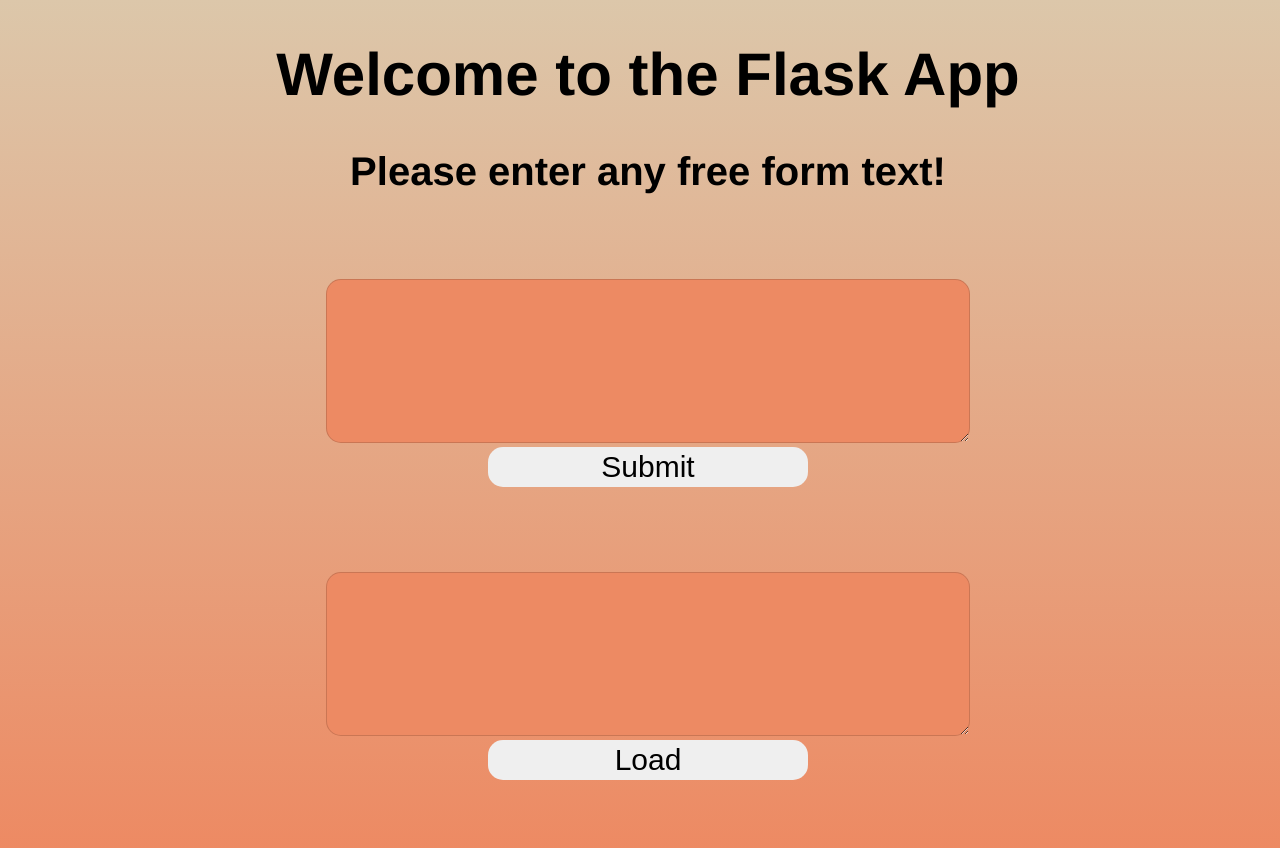
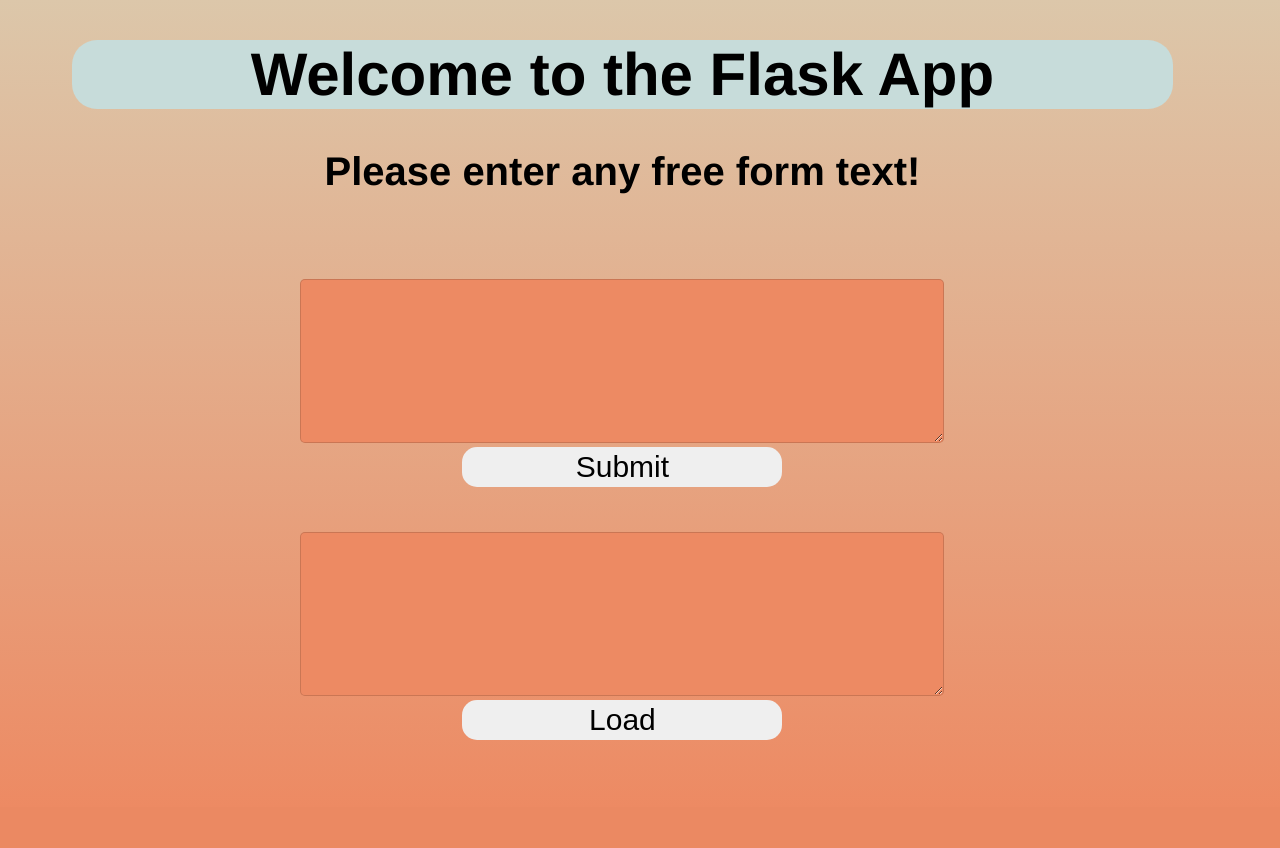
Before and after one commit to Clloyd11001/flask_app, a Flask app: page / in a window 1280 px wide. After the commit the page ends 740 px from the top, so only its background shows below. Run offline with Flask 3, Linux system fonts and the light colour scheme.

Commit message:
content with where I'm at

```diff
--- a/app.py
+++ b/app.py
@@ -13,7 +13,7 @@ def index():
 
     if request.method == 'POST':
         textbox = request.form['textbox']
-        # This creates
+        # This creates the file before writing ("i tested by viewing inside docker container")
         with open('/tmp/test.txt', 'w') as file:
             file.write(textbox)
         print('Value saved to a file')
@@ -21,7 +21,6 @@ def index():
     elif request.method == 'GET':
         try:
             with open('/tmp/test.txt', 'r') as file:
-                # handle formatting in the html
                 loaded_text = file.read()
         except FileNotFoundError:
             print("Could not find file to read from")
--- a/static/main.css
+++ b/static/main.css
@@ -1,11 +1,3 @@
-header {
-    background-color: #DFB887;
-    height: 35px;
-    width: 100%;
-    opacity: .9;
-    margin-bottom: 10px;
-}
-
 textarea {
     padding-left: 0;
     padding-top: 0;
@@ -17,7 +9,7 @@ textarea {
     font-family: Verdana, Geneva, Tahoma, sans-serif;
     font-size: 40px;
     border-radius: 15px;
-    -webkit-border-radius: /5px;
+    -webkit-border-radius: 5px;
     -moz-border-radius: 5px;
 
 }
@@ -34,15 +26,15 @@ input[type=text] {
     font-family: Verdana, Geneva, Tahoma, sans-serif;
     font-size: 40px;
     border-radius: 15px;
-    -webkit-border-radius: /5px;
+    -webkit-border-radius: 5px;
     -moz-border-radius: 5px;
 
 }
 
 /* 100vh sets 100% screen height, 100vw for width */
 body {
-    height: 100vh;
-    width: 100vw;
+    height: 94.8vh;
+    width: 96vw;
     text-align: center;
 
     background-image: linear-gradient(#DCC7AA, #ed8a63);
@@ -52,7 +44,7 @@ button {
     color: black;
     border: none;
     border-radius: 15px;
-    margin-bottom: 5vh;
+
     width: 25vw;
     height: 5vh;
     font-size: 30px;
@@ -74,6 +66,15 @@ h1 {
     text-align: center;
     font-family: 'Franklin Gothic Medium', 'Arial Narrow', Arial, sans-serif;
     font-size: 60px;
+    background-color: #C7DCDA;
+    border: #efe099 10px;
+    margin-left: 5vw;
+    margin-right: 5vw;
+
+    text-align: center;
+    border-radius: 25px;
+
+
 }
 
 font {
@@ -81,11 +82,3 @@ font {
     font-size: 40px;
     font-weight: bold;
 }
-
-.userInput {
-    margin: 1px;
-    padding: 1px;
-    width: 500px;
-    height: 300px;
-    resize: none;
-}
--- a/templates/index.html
+++ b/templates/index.html
@@ -5,13 +5,12 @@
     <meta charset="UTF-8">
     <title>Flask App</title>
     <link rel="stylesheet" href="{{ url_for('static', filename='main.css') }}" />
-    <script src="{{ url_for('static', filename='js/index.js') }}" type="module"></script>
 
 </head>
 
+<h1>Welcome to the Flask App</h1>
+
 <body>
-    <h1>Welcome to the Flask App</h1>
-
 
     <font>
         <p>Please enter any free form text!</p>
@@ -29,11 +28,10 @@
         <font><label for="loaded_text"></label></font><br>
         <!-- this finally allows me to create an array from file.read -->
         <textarea id="text" name="loaded_text" rows="4" cols="50"> {{loaded_text}} </textarea><br>
-        <div>
-            <button>
-                Load
-            </button>
-        </div>
+        <button>
+            Load
+        </button>
+
 
     </form>
 
```
